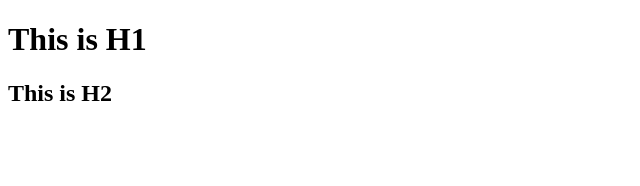
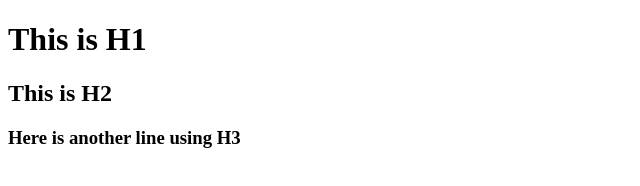
Before and after one commit to Jimlim/jimlim.github.io, a plain HTML site: page index.html in a window 1280 px wide. Shown: the whole page, without its empty margins (0-640 px from the left). Drawn offline with Linux system fonts and the light colour scheme.

Commit message:
Added H3 line

```diff
--- a/index.html
+++ b/index.html
@@ -6,6 +6,7 @@
   <body>
   	<h1>This is H1</h1>
   	<h2>This is H2</h2>
+  	<h3>Here is another line using H3</h3>
   </body>
 
 </html>
```
